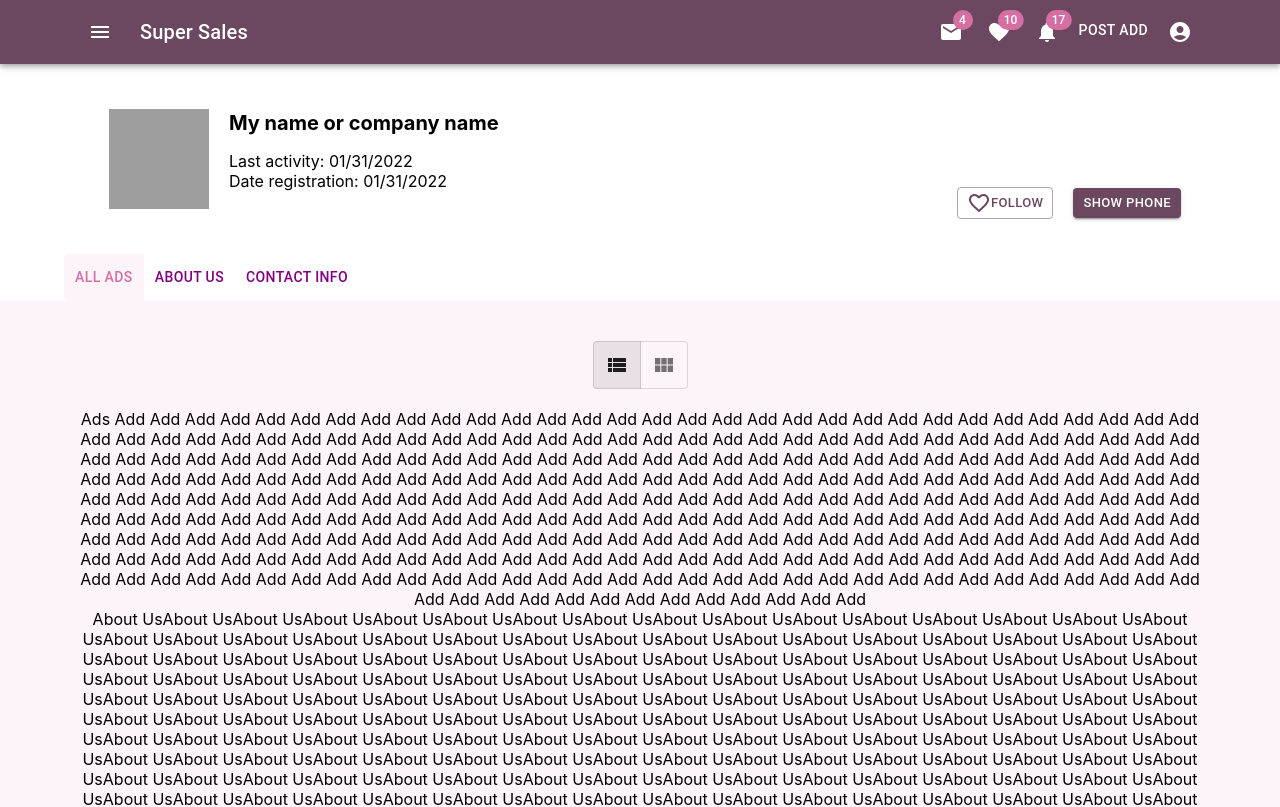
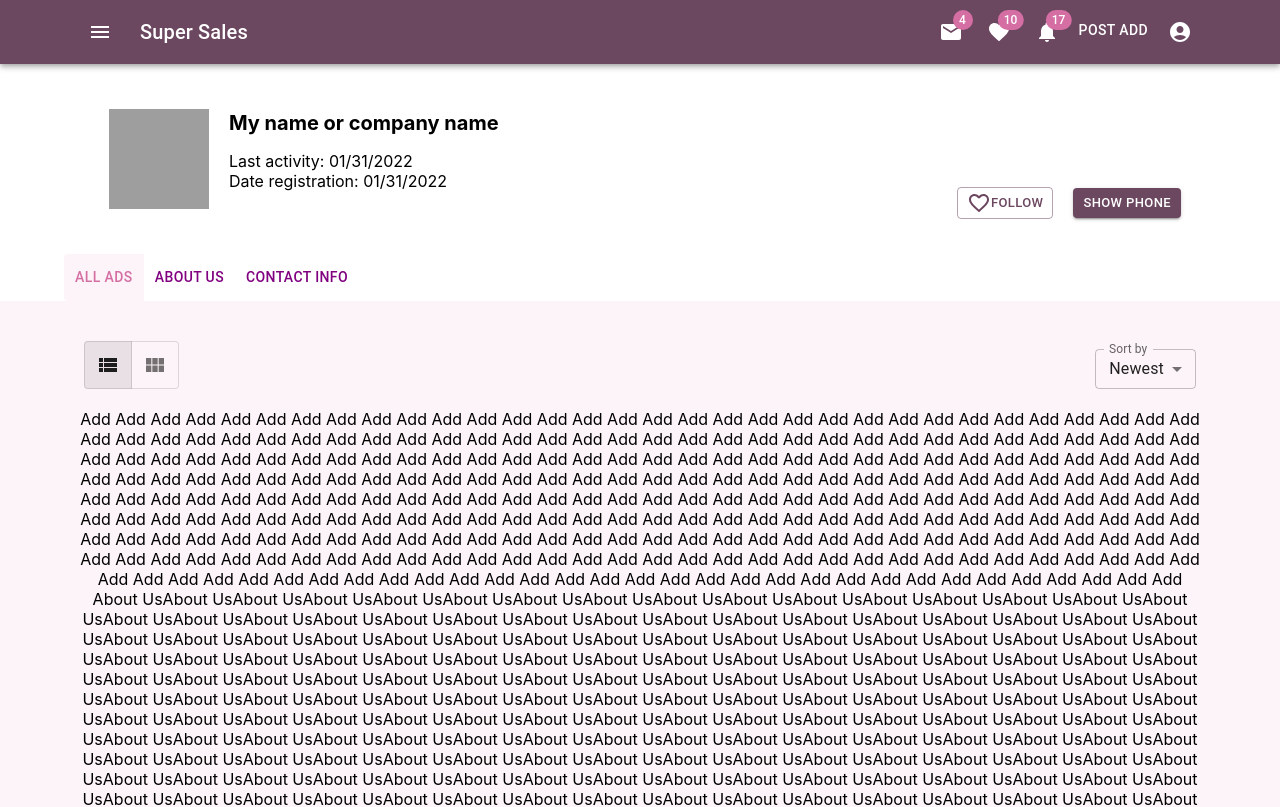
Before and after one commit to Alonasa/super-sales, a React (Create React App) app: page /profile in a window 1280 px wide. Shown: the top 807 px of the page. Built offline with nearby package versions, Linux system fonts and the light colour scheme; grey boxes are pictures that could not be loaded.

Commit message:
added sorting button for profile

```diff
--- a/src/components/Profile/Profile.module.css
+++ b/src/components/Profile/Profile.module.css
@@ -76,3 +76,10 @@
 .profile__mode_row {
     flex-direction: row;
 }
+
+.profile__helpers_wrapper {
+    margin: 20px;
+    display: flex;
+    justify-content: space-between;
+    align-items: flex-end;
+}
--- a/src/components/Profile/Profile.tsx
+++ b/src/components/Profile/Profile.tsx
@@ -2,11 +2,12 @@ import React, {MouseEvent, useState} from 'react';
 import s from './Profile.module.css'
 import {
   Button,
-  Container,
+  Container, FormControl, InputLabel, MenuItem, Select,
   ToggleButton,
   ToggleButtonGroup
 } from '@mui/material';
 import {FavoriteBorder} from '@mui/icons-material';
+import {ViewMode} from '../Sorting/ViewMode';
 import {Sorting} from '../Sorting/Sorting';
 
 export const Profile = () => {
@@ -71,62 +72,29 @@ export const Profile = () => {
 		  <Container className={s.profile__data_content}>
 			<div></div>
 			<div>
-			  <div className={s.profile__user_helpers}></div>
-			  <Sorting onClick={viewHandler}/>
+			  <div className={s.profile__helpers_wrapper}>
+				<ViewMode onClick={viewHandler}/>
+				<Sorting/>
+			  </div>
 			  <div className={`${s.profile__mode} ${viewMode}`}>
-				<div id="all-ads">Ads
-				  Add Add Add Add Add Add Add Add Add Add Add Add Add Add Add
-				  Add
-				  Add
-				  Add Add Add Add Add Add Add Add Add Add Add Add Add Add Add
-				  Add
-				  Add
-				  Add Add Add Add Add Add Add Add Add Add Add Add Add Add Add
-				  Add
-				  Add
-				  Add Add Add Add Add Add Add Add Add Add Add Add Add Add Add
-				  Add
-				  Add
-				  Add Add Add Add Add Add Add Add Add Add Add Add Add Add Add
-				  Add
-				  Add
-				  Add Add Add Add Add Add Add Add Add Add Add Add Add Add Add
-				  Add
-				  Add
-				  Add Add Add Add Add Add Add Add Add Add Add Add Add Add Add
-				  Add
-				  Add
-				  Add Add Add Add Add Add Add Add Add Add Add Add Add Add Add
-				  Add
-				  Add
-				  Add Add Add Add Add Add Add Add Add Add Add Add Add Add Add
-				  Add
-				  Add
-				  Add Add Add Add Add Add Add Add Add Add Add Add Add Add Add
-				  Add
-				  Add
-				  Add Add Add Add Add Add Add Add Add Add Add Add Add Add Add
-				  Add
-				  Add
-				  Add Add Add Add Add Add Add Add Add Add Add Add Add Add Add
-				  Add
-				  Add
-				  Add Add Add Add Add Add Add Add Add Add Add Add Add Add Add
-				  Add
-				  Add
-				  Add Add Add Add Add Add Add Add Add Add Add Add Add Add Add
-				  Add
-				  Add
-				  Add Add Add Add Add Add Add Add Add Add Add Add Add Add Add
-				  Add
-				  Add
-				  Add Add Add Add Add Add Add Add Add Add Add Add Add Add Add
-				  Add
-				  Add
-				  Add Add Add Add Add Add Add Add Add Add Add Add Add Add Add
-				  Add
-				  Add
-				  Add Add Add Add Add Add Add Add Add Add Add
+				<div id="all-ads">
+				  Add Add Add Add Add Add Add Add Add Add Add Add Add Add Add Add Add
+				  Add Add Add Add Add Add Add Add Add Add Add Add Add Add Add Add Add
+				  Add Add Add Add Add Add Add Add Add Add Add Add Add Add Add Add Add Add Add
+				  Add Add Add Add Add Add Add Add Add Add Add Add Add Add Add Add Add
+				  Add Add Add Add Add Add Add Add Add Add Add Add Add Add Add Add Add
+				  Add Add Add Add Add Add Add Add Add Add Add Add Add Add Add Add Add
+				  Add Add Add Add Add Add Add Add Add Add Add Add Add Add Add Add Add
+				  Add Add Add Add Add Add Add Add Add Add Add Add Add Add Add Add Add
+				  Add Add Add Add Add Add Add Add Add Add Add Add Add Add Add Add Add
+				  Add Add Add Add Add Add Add Add Add Add Add Add Add Add Add Add Add
+				  Add Add Add Add Add Add Add Add Add Add Add Add Add Add Add Add Add
+				  Add Add Add Add Add Add Add Add Add Add Add Add Add Add Add Add Add
+				  Add Add Add Add Add Add Add Add Add Add Add Add Add Add Add Add Add
+				  Add Add Add Add Add Add Add Add Add Add Add Add Add Add Add Add Add
+				  Add Add Add Add Add Add Add Add Add Add Add Add Add Add Add Add Add
+				  Add Add Add Add Add Add Add Add Add Add Add Add Add Add Add Add Add
+				  Add Add Add Add Add Add Add Add Add Add Add Add Add
 				</div>
 				<div id="about">
 				  About UsAbout UsAbout UsAbout UsAbout UsAbout UsAbout UsAbout
--- a/src/components/Sorting/Sorting.tsx
+++ b/src/components/Sorting/Sorting.tsx
@@ -1,35 +1,35 @@
-import React from 'react';
-import {ToggleButton, ToggleButtonGroup} from '@mui/material';
-import ViewListIcon from '@mui/icons-material/ViewList';
-import ViewModuleIcon from '@mui/icons-material/ViewModule';
+import React, {useState} from 'react';
+import {
+  FormControl,
+  InputLabel,
+  MenuItem,
+  Select,
+  SelectChangeEvent
+} from '@mui/material';
 
-type SortingType = {
-  onClick: () => void
-}
+export const Sorting = () => {
+  const [sort, setSort] = useState('newest');
+  const handleSortingChange = (e:  SelectChangeEvent)=> {
+    setSort(e.target.value)
+  }
 
-export const Sorting = (props: SortingType) => {
-  const {onClick} = props
-
-  const [view, setView] = React.useState('list');
-
-  const handleChange = (event: React.MouseEvent<HTMLElement>, nextView: string) => {
-	setView(nextView);
-  };
 
   return (
-	<ToggleButtonGroup
-	  orientation="horizontal"
-	  value={view}
-	  exclusive
-	  onChange={handleChange}
-	  sx={{margin: '20px'}}
-	>
-	  <ToggleButton value="list" aria-label="list" onClick={onClick}>
-		<ViewListIcon/>
-	  </ToggleButton>
-	  <ToggleButton value="module" aria-label="module" onClick={onClick}>
-		<ViewModuleIcon/>
-	  </ToggleButton>
-	</ToggleButtonGroup>
+	<FormControl>
+	  <InputLabel id="select-label">Sort by</InputLabel>
+	  <Select
+		labelId="select-label"
+		id="select"
+		value={sort}
+		label="Sort by"
+		onChange={handleSortingChange}
+		size={'small'}
+	  >
+		<MenuItem value={'cheap'}>Cheap</MenuItem>
+		<MenuItem value={'expensive'}>Expensive</MenuItem>
+		<MenuItem value={'newest'}>Newest</MenuItem>
+		<MenuItem value={'oldest'}>Oldest</MenuItem>
+	  </Select>
+	</FormControl>
   );
 };
--- /dev/null
+++ b/src/components/Sorting/ViewMode.tsx
@@ -0,0 +1,35 @@
+import React from 'react';
+import {ToggleButton, ToggleButtonGroup} from '@mui/material';
+import ViewListIcon from '@mui/icons-material/ViewList';
+import ViewModuleIcon from '@mui/icons-material/ViewModule';
+
+type SortingType = {
+  onClick: () => void
+}
+
+export const ViewMode = (props: SortingType) => {
+  const {onClick} = props
+
+  const [view, setView] = React.useState('list');
+
+  const handleChange = (event: React.MouseEvent<HTMLElement>, nextView: string) => {
+	setView(nextView);
+  };
+
+  return (
+	<ToggleButtonGroup
+	  orientation="horizontal"
+	  value={view}
+	  exclusive
+	  onChange={handleChange}
+	  sx={{margin: '0'}}
+	>
+	  <ToggleButton value="list" aria-label="list" onClick={onClick}>
+		<ViewListIcon/>
+	  </ToggleButton>
+	  <ToggleButton value="module" aria-label="module" onClick={onClick}>
+		<ViewModuleIcon/>
+	  </ToggleButton>
+	</ToggleButtonGroup>
+  );
+};
```
